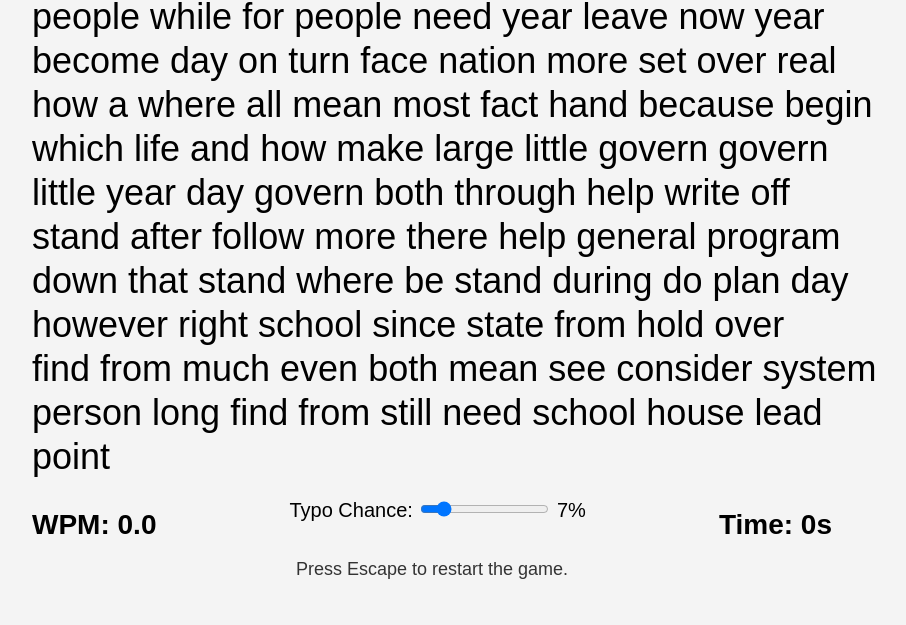
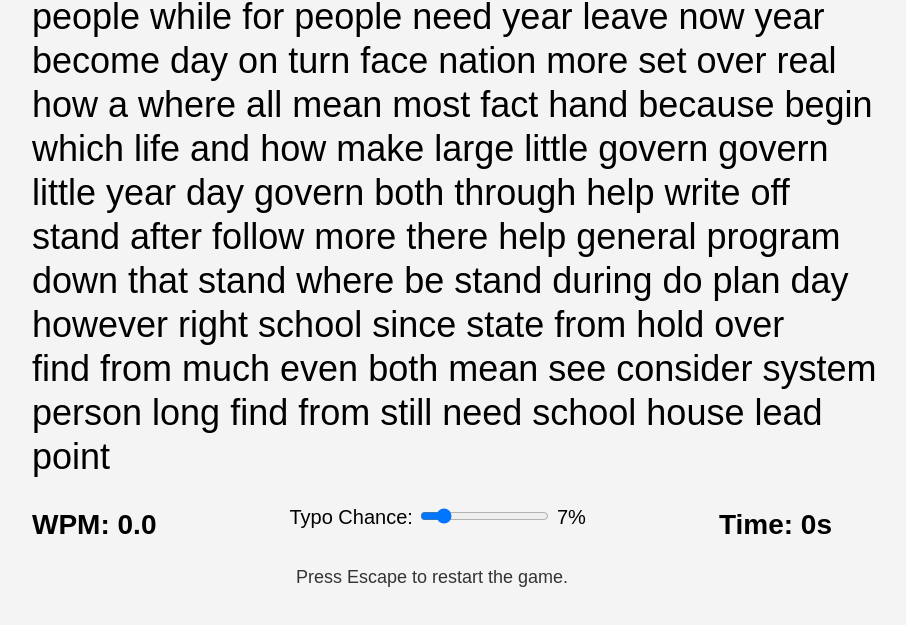
Before and after one commit to hurchalla/orangutan-typo, a plain HTML site: page index.html in a window 1280 px wide. Shown: the part 183-808 px from the top of the page, without its empty margins (208-1114 px from the left). Drawn offline with Linux system fonts and the light colour scheme.

Commit message:
Update styles.css

```diff
--- a/styles.css
+++ b/styles.css
@@ -11,6 +11,11 @@ body {
   text-align: center;
   max-width: 800px;
   width: 100%;
+}
+
+#corruption-container {
+  margin-bottom: 20px;
+  margin-top: 7px;
 }
 
 #words-display {
```
